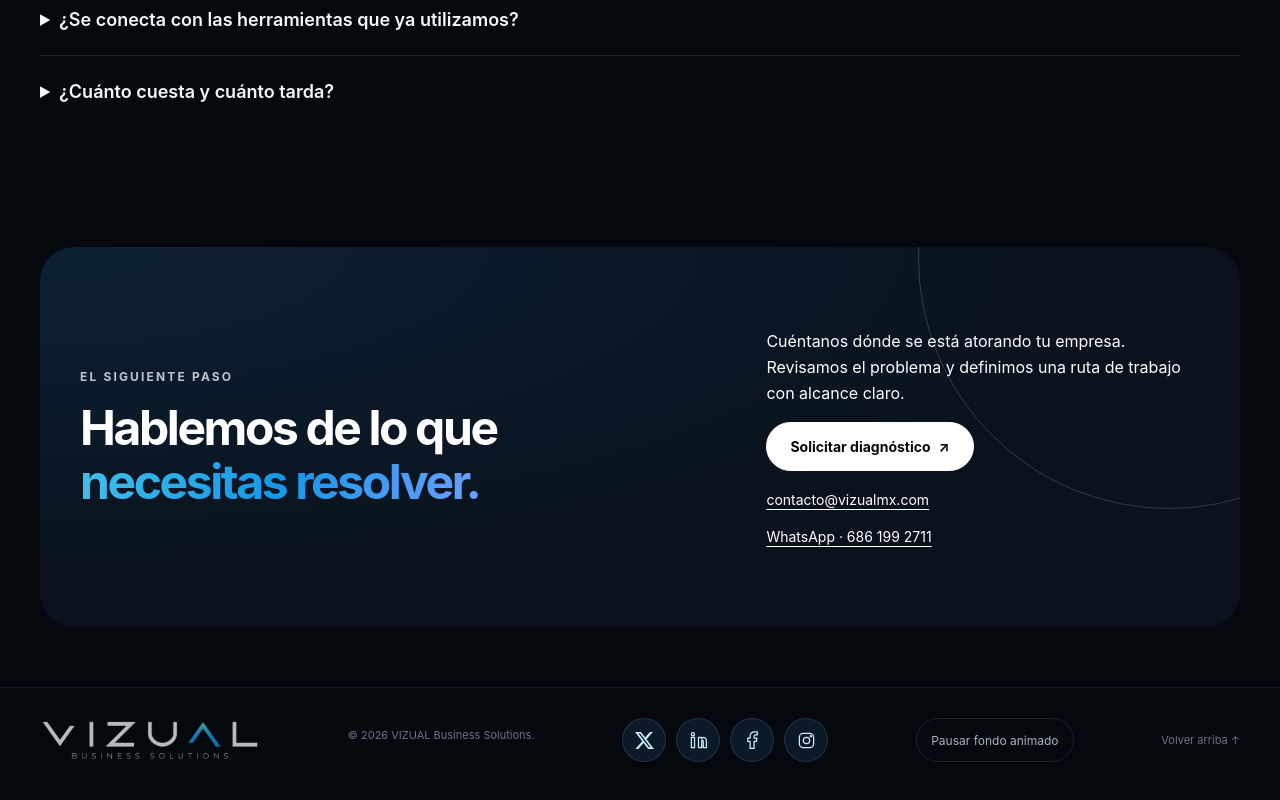
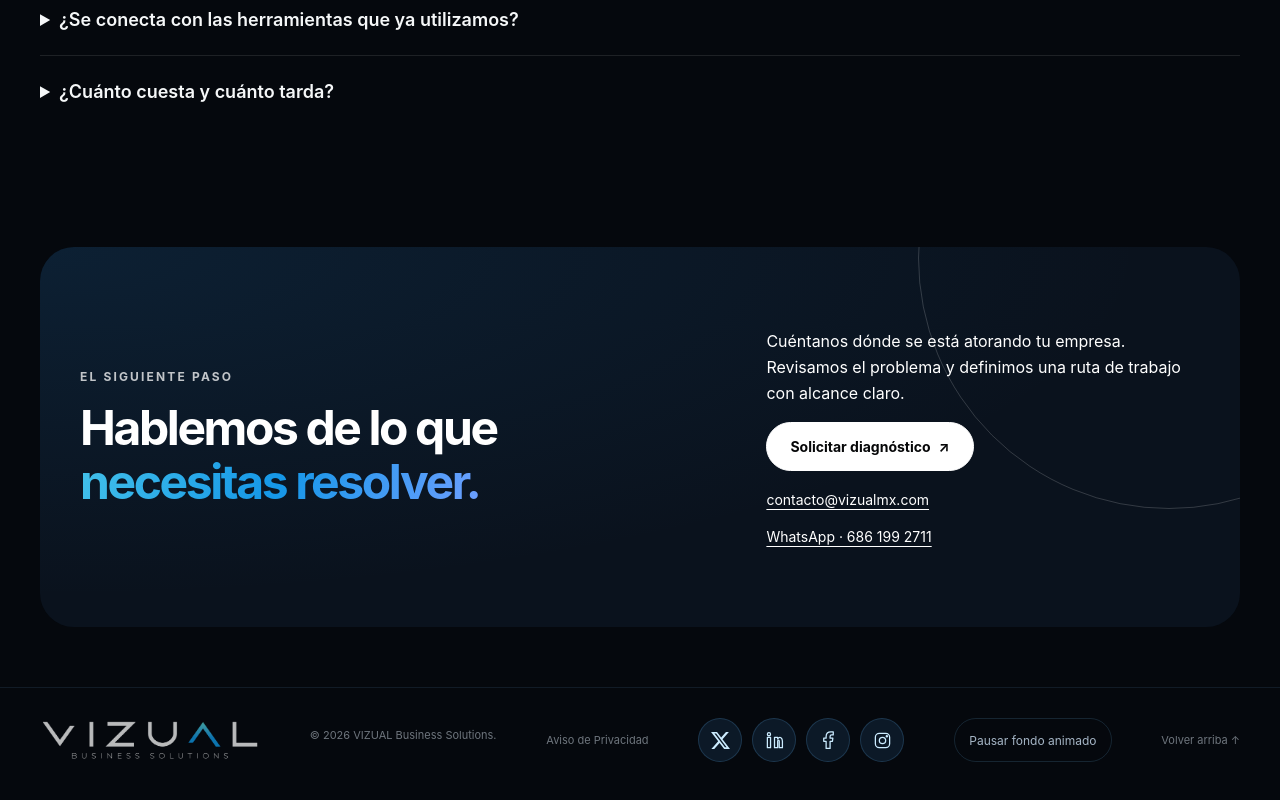
Before and after one commit to vizualpublicidad/vizualmx-web, a plain HTML site: page operaciones.html in a window 1280 px wide. Shown: the part 3018-3818 px from the top of the page. Drawn offline with Linux system fonts and the light colour scheme.

Commit message:
Add privacy notice link to footer

```diff
--- a/operaciones.html
+++ b/operaciones.html
@@ -198,6 +198,7 @@
 <img class="official-wordmark" src="assets/vizual-business-solutions.png" alt="VIZUAL Business Solutions" width="1200" height="226">
 </a>
 <p>© <span id="year">2026</span> VIZUAL Business Solutions.</p>
+<a href="/aviso-de-privacidad">Aviso de Privacidad</a>
 <div class="footer-socials" aria-label="Redes sociales de VIZUAL"><a href="https://x.com/vizualmx" target="_blank" rel="noopener noreferrer" aria-label="VIZUAL en X" title="X"><svg viewBox="0 0 24 24" aria-hidden="true"><path fill="currentColor" stroke="none" d="M18.901 1.153h3.68l-8.04 9.19L24 22.846h-7.406l-5.8-7.584-6.64 7.584H.47l8.6-9.835L0 1.154h7.594l5.243 6.932 6.064-6.933Zm-1.29 19.49h2.039L6.487 3.24H4.3l13.31 17.403Z"/></svg></a><a href="https://www.linkedin.com/company/vizualmx" target="_blank" rel="noopener noreferrer" aria-label="VIZUAL en LinkedIn" title="LinkedIn"><svg viewBox="0 0 24 24" aria-hidden="true"><rect x="3" y="8" width="4" height="13"/><circle cx="5" cy="4" r="2"/><path d="M12 21V8h4v2c3-4 6-1 6 3v8h-4v-8c0-2-2-2-2 0v8Z"/></svg></a><a href="https://www.facebook.com/vizualmx" target="_blank" rel="noopener noreferrer" aria-label="VIZUAL en Facebook" title="Facebook"><svg viewBox="0 0 24 24" aria-hidden="true"><path d="M14 22V13h3l.5-4H14V7c0-1 .5-2 2-2h2V1h-3c-4 0-6 2-6 6v2H6v4h3v9Z"/></svg></a><a href="https://www.instagram.com/vizualmx/" target="_blank" rel="noopener noreferrer" aria-label="VIZUAL en Instagram" title="Instagram"><svg viewBox="0 0 24 24" aria-hidden="true"><rect x="3" y="3" width="18" height="18" rx="5"/><circle cx="12" cy="12" r="4"/><circle cx="17.5" cy="6.5" r=".8"/></svg></a></div>
 <button class="background-toggle" type="button" aria-pressed="false" hidden>Pausar fondo animado</button>
 <a href="#top">Volver arriba ↑</a>
```
